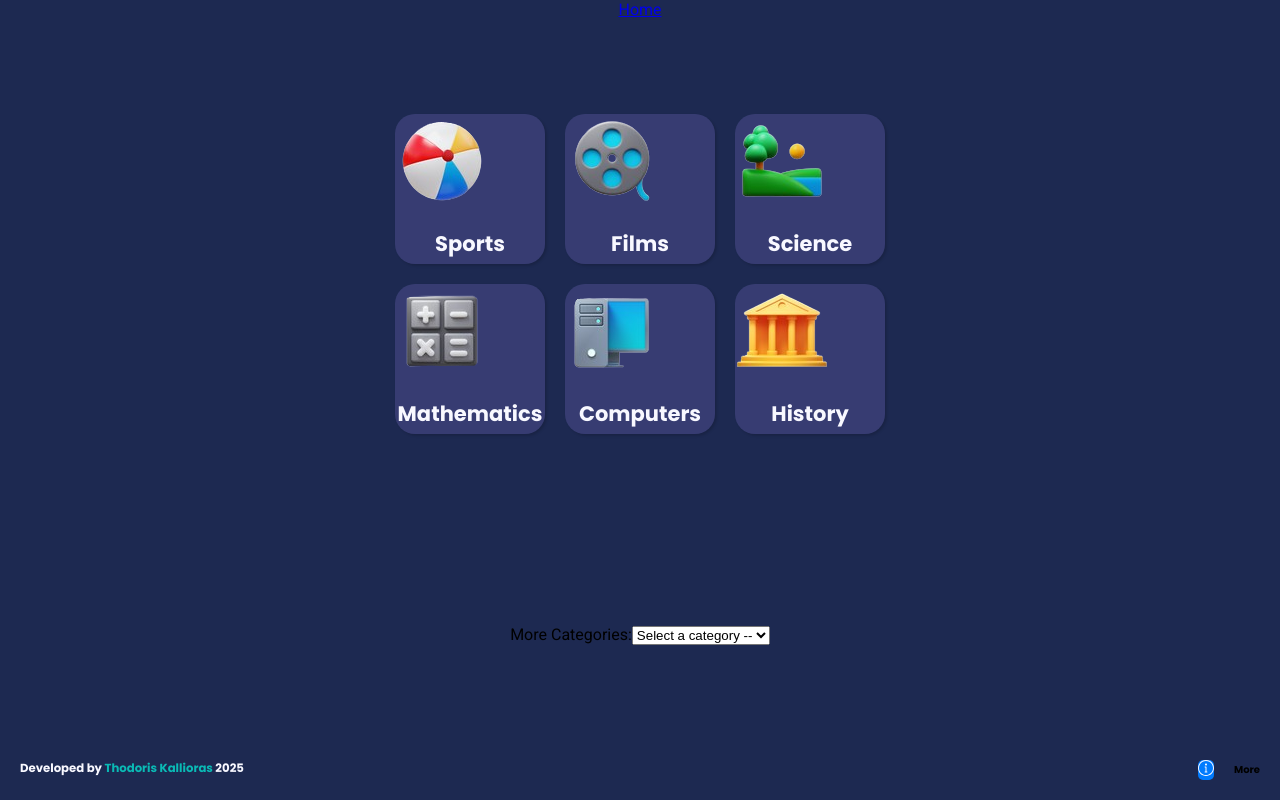
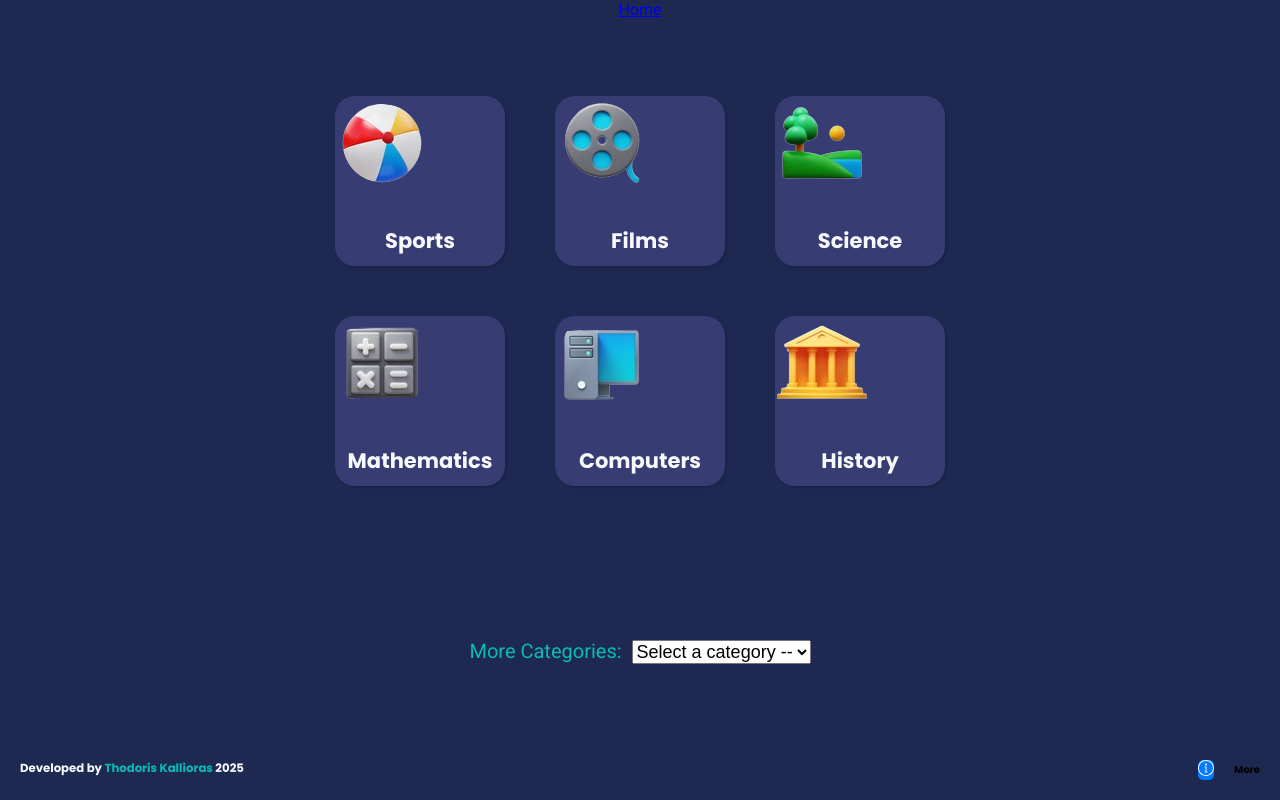
Before and after one commit to thodorisKall/Questions-Quiz, a React (Create React App) app: page /categories in a window 1280 px wide. Built offline with nearby package versions, Linux system fonts and the light colour scheme.

Commit message:
style: increase grid gap at categories and change font size

```diff
--- a/src/global.css
+++ b/src/global.css
@@ -116,16 +116,16 @@ nav {
   display: grid;
   grid-template-columns: repeat(3, 1fr);
   grid-template-rows: repeat(2, 1fr);
-  gap: 20px;
+  gap: 50px;
 }
 .categories .categories__icons .categories__box {
-  padding-bottom: 5px;
+  padding-bottom: 10px;
   display: flex;
   flex-direction: column;
   justify-content: end;
   font-size: 14px;
-  width: 150px;
-  height: 150px;
+  width: 170px;
+  height: 170px;
   background-color: rgba(116, 108, 192, 0.3);
   border-radius: 20px;
   box-shadow: rgba(0, 0, 0, 0.15) 1.95px 1.95px 2.6px;
@@ -136,6 +136,14 @@ nav {
 .categories .categories__icons a {
   color: #f8f8ff;
   text-decoration: none;
+}
+.categories .categories__list label {
+  font-size: 20px;
+  color: #0abab5;
+  margin-right: 10px;
+}
+.categories .categories__list select {
+  font-size: 18px;
 }
 
 .questions {
--- a/src/global.scss
+++ b/src/global.scss
@@ -118,16 +118,16 @@ nav {
     display: grid;
     grid-template-columns: repeat(3, 1fr);
     grid-template-rows: repeat(2, 1fr);
-    gap: 20px;
+    gap: 50px;
 
     .categories__box {
-      padding-bottom: 5px;
+      padding-bottom: 10px;
       display: flex;
       flex-direction: column;
       justify-content: end;
       font-size: 14px;
-      width: 150px;
-      height: 150px;
+      width: 170px;
+      height: 170px;
       background-color: rgba($purple, 0.3);
       border-radius: 20px;
       box-shadow: rgba(0, 0, 0, 0.15) 1.95px 1.95px 2.6px;
@@ -139,6 +139,18 @@ nav {
     a {
       color: $white;
       text-decoration: none;
+    }
+  }
+
+  .categories__list {
+    label {
+      font-size: 20px;
+      color: $cyan;
+      margin-right: 10px;
+    }
+
+    select {
+      font-size: 18px;
     }
   }
 }
```
Also changed, not shown: 1 other file (tests, documents, lock files or other folders).
